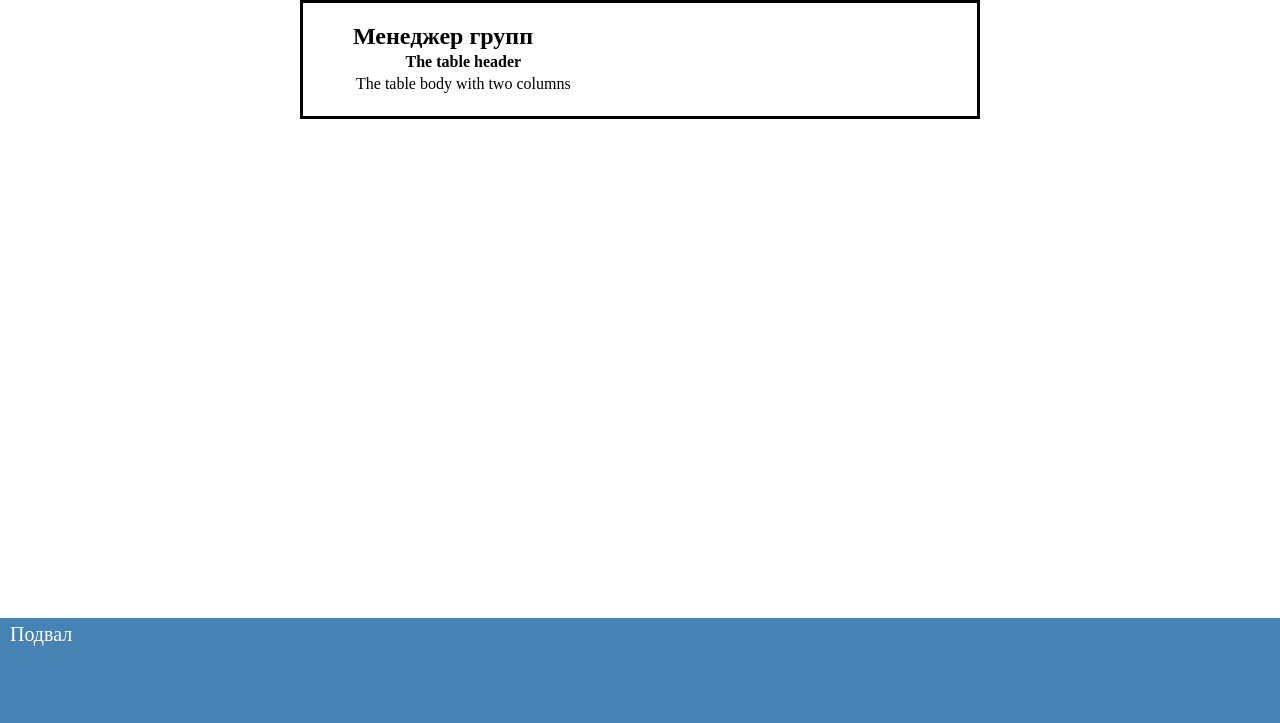
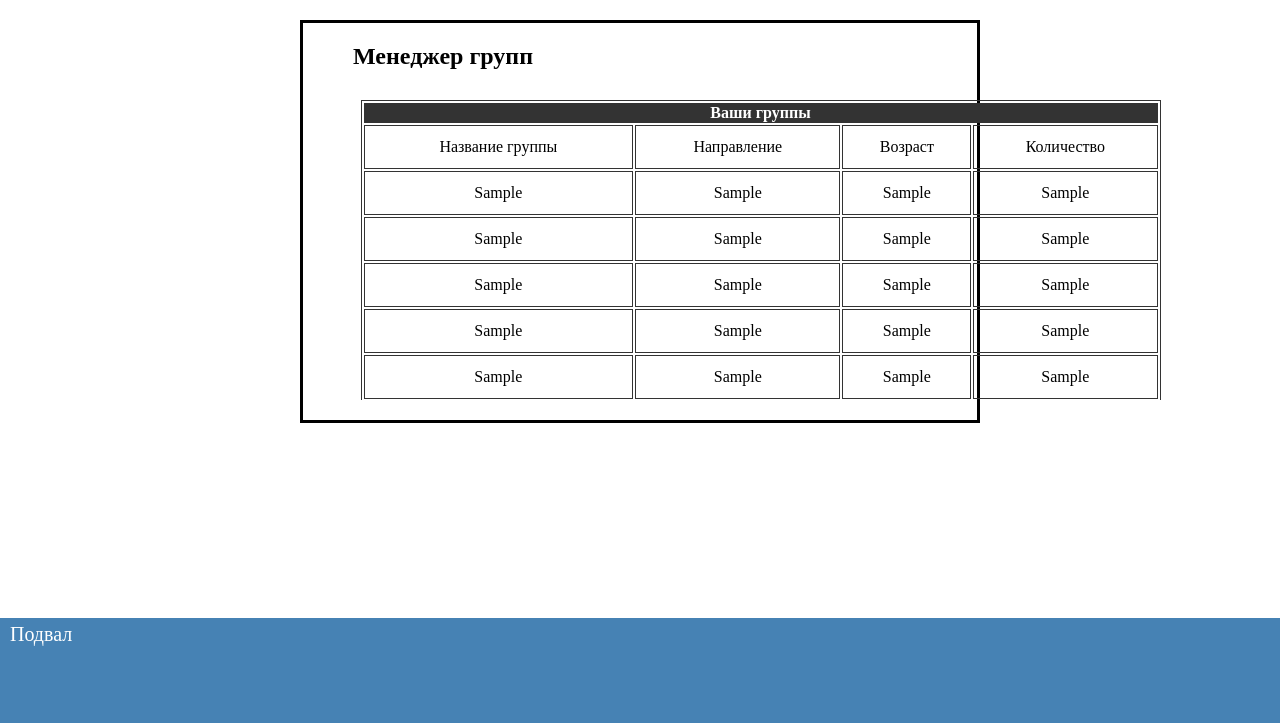
Before and after one commit to N1KF0X/GroupManager, a Django app: template manager/templates/main.html in a window 1280 px wide. Shown: the part 77-800 px from the top of the page. Run offline with Django 4.2, Linux system fonts and the light colour scheme; the template is opened without the code that fills it: most values are stand-ins (such as "Sample title", 1, 10 or a date in 2020).

Commit message:
table scrolling

```diff
--- a/GroupManager/urls.py
+++ b/GroupManager/urls.py
@@ -5,5 +5,7 @@
 
 urlpatterns = [
     path('admin/', admin.site.urls),
-    path("", TemplateView.as_view(template_name="main.html")),
+    path("", views.home),
+    path("main", views.main),
+    path("about", views.about),
 ]
--- a/manager/static/css/style.css
+++ b/manager/static/css/style.css
@@ -7,15 +7,18 @@
     height: 100%;
     width: 100%;
     margin: 0px;
-    background-color: white;
+    background-color:white;
 }
 
 main {
     margin-left: 300px;
     margin-right: 300px;
+    margin-top: 20px;
+    margin-bottom: 20px;
     padding-left: 50px;
     padding-right: 50px;
     border: solid;
+    align-items: center;
 }
 
 footer {
@@ -43,3 +46,37 @@
     padding-top: 20px;
     padding-bottom: 20px;
 }
+
+
+
+h2 {
+    margin-bottom: 30px;
+}
+
+table,
+td {
+    border: 1px solid #333;
+    text-align: center;
+}
+
+td {
+    height: 40px;
+}
+
+table {
+    width: 800px;
+    margin: auto;
+}
+
+thead,
+tfoot {
+    background-color: #333;
+    color: #fff;
+}
+
+.container {
+    overflow-y: scroll;
+    width: 815px;
+    height: 300px;
+    margin: auto;
+}
--- a/manager/templates/main.html
+++ b/manager/templates/main.html
@@ -1,15 +1,51 @@
 {% extends "base.html" %}
 {% block title %}Менеджер групп{% endblock title %}
-{% block main %}<table>
+{% block main %}
+<div class="container">
+<table>
     <thead>
         <tr>
-            <th colspan="2">The table header</th>
+            <th colspan="4">Ваши группы</th>
         </tr>
     </thead>
     <tbody>
         <tr>
-            <td>The table body</td>
-            <td>with two columns</td>
+            <td>Название группы</td>
+            <td>Направление</td>
+            <td>Возраст</td>
+            <td>Количество</td>
+        </tr>
+        <tr>
+            <td>{{groupData.0}}</td>
+            <td>{{groupData.1}}</td>
+            <td>{{groupData.2}}</td>
+            <td>{{groupData.3}}</td>
+        </tr>
+        <tr>
+            <td>{{groupData.0}}</td>
+            <td>{{groupData.1}}</td>
+            <td>{{groupData.2}}</td>
+            <td>{{groupData.3}}</td>
+        </tr>
+        <tr>
+            <td>{{groupData.0}}</td>
+            <td>{{groupData.1}}</td>
+            <td>{{groupData.2}}</td>
+            <td>{{groupData.3}}</td>
+        </tr>
+        <tr>
+            <td>{{groupData.0}}</td>
+            <td>{{groupData.1}}</td>
+            <td>{{groupData.2}}</td>
+            <td>{{groupData.3}}</td>
+        </tr>
+        <tr>
+            <td>{{groupData.0}}</td>
+            <td>{{groupData.1}}</td>
+            <td>{{groupData.2}}</td>
+            <td>{{groupData.3}}</td>
         </tr>
     </tbody>
-</table>{% endblock main %}
+</table>
+</div>
+{% endblock main %}
```
Also changed, not shown: manager/views.py (+12 -2 lines), manager/static/css/style1.css (added), manager/templates/t.html (added).
